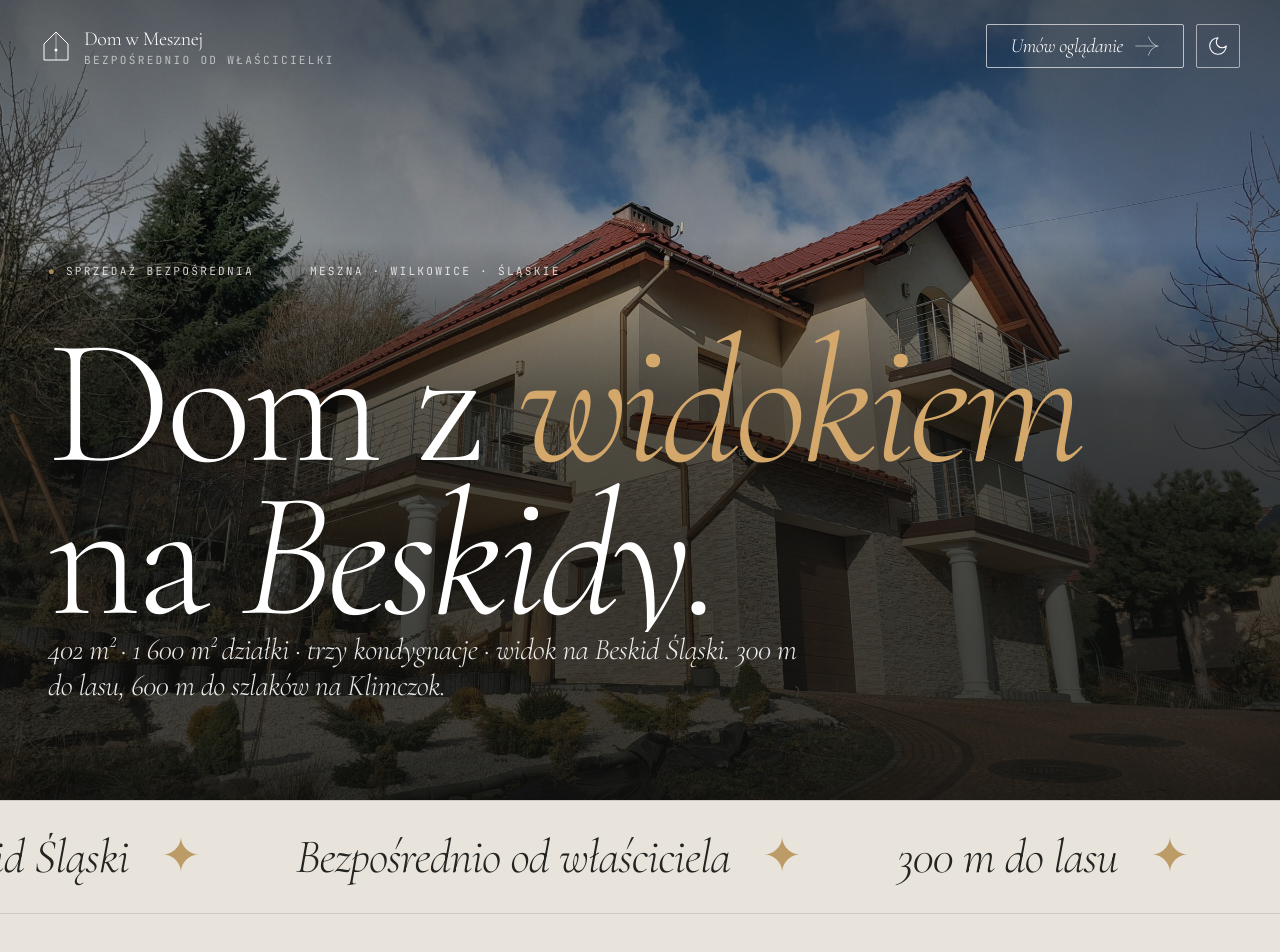
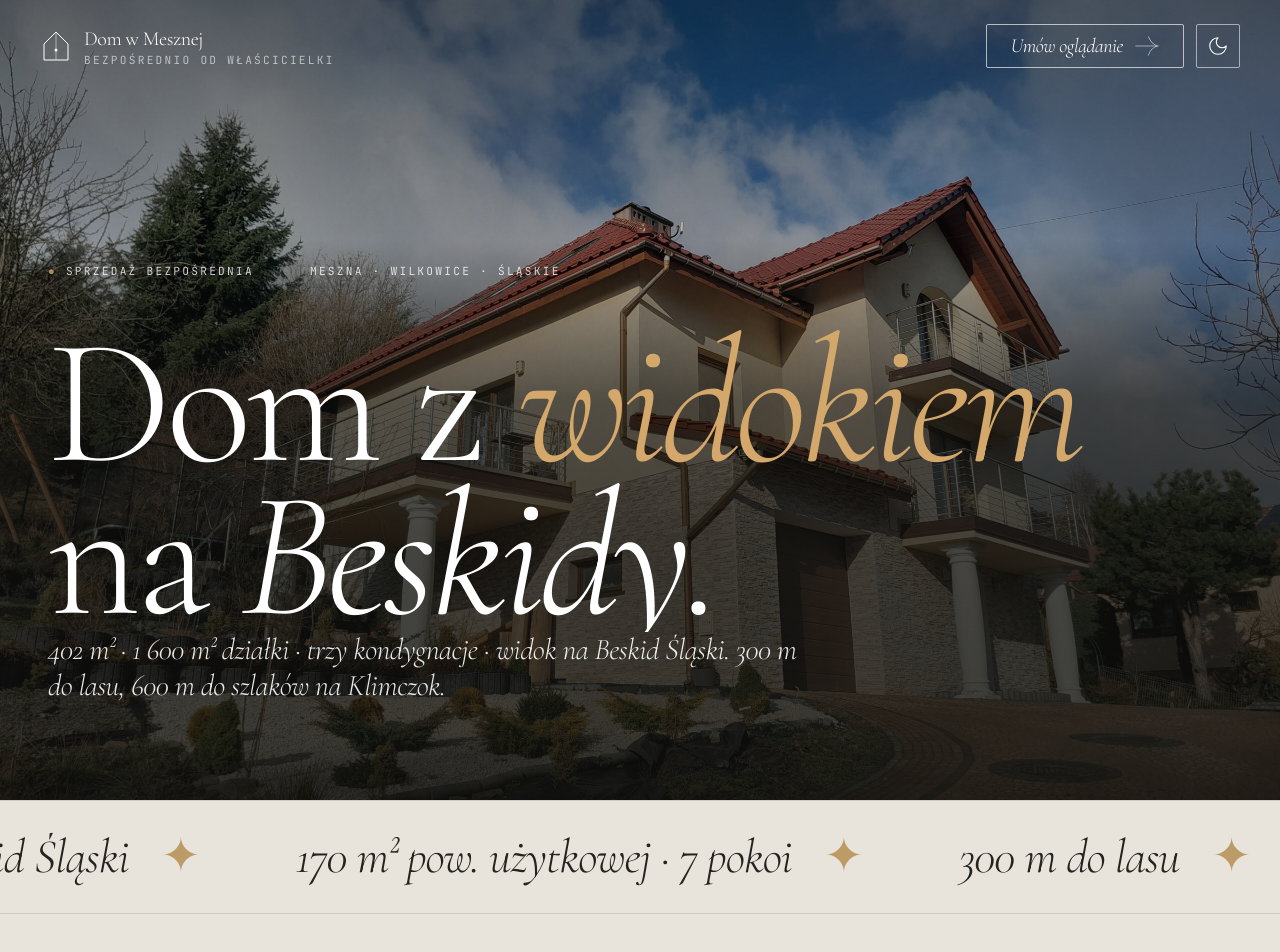
Before and after one commit to katpilarz/dom-meszna, a Next.js app: page / in a window 1280 px wide. Shown: the top 952 px of the page. Built offline with nearby package versions, Linux system fonts and the light colour scheme.

Commit message:
plans update with hover effect

```diff
--- a/components/Marquee.tsx
+++ b/components/Marquee.tsx
@@ -3,15 +3,16 @@
 export default function Marquee() {
   const items = [
     'Beskid Śląski',
-    'Bezpośrednio od właściciela',
+    '170 m² pow. użytkowej · 7 pokoi',
     '300 m do lasu',
-    '600 m do szlaków na Klimczok',
-    'Budowa 2018',
-    '402 m² · 7 pokoi',
+    'Oddany do użytku 2018',
     'Działka 1 600 m²',
     'Bielsko-Biała 10 km',
+    '600 m do szlaków na Klimczok',
     'Szczyrk 7 km',
     'Bez pośredników',
+    '402 m² pow. całkowitej',
+
   ];
 
   return (
--- a/components/Plans.tsx
+++ b/components/Plans.tsx
@@ -10,8 +10,7 @@ const plans = [
   { src: '/images/plans/plan-przekroj.jpg', title: 'Przekrój',   subtitle: 'Przekroje A-A i C-C · spadek dachu 39°' },
   { src: '/images/plans/plan-parter.jpg',   title: 'Parter',     subtitle: 'Otwarta przestrzeń' },
   { src: '/images/plans/plan-poddasze.jpg', title: 'Poddasze',   subtitle: 'Pokoje pod skosami · balkon · druga łazienka' },
-    { src: '/images/plans/plan-pietro.jpg',   title: 'Poziom 0',     subtitle: 'Garaż · pomieszczenia gospodarcze' },
-
+  { src: '/images/plans/plan-pietro.jpg',   title: 'Poziom 0',   subtitle: 'Garaż · pomieszczenia gospodarcze' },
 ];
 
 export default function Plans() {
@@ -61,13 +60,11 @@ export default function Plans() {
 
         <div className="grid grid-cols-1 md:grid-cols-2 lg:grid-cols-3 gap-6 md:gap-8">
           {plans.map((p) => (
-            <div key={p.title} className="plan-item">
+            <div key={p.title} className="plan-item group cursor-zoom-in">
               <div
-                className="plan-paper rounded-sm relative flex items-center justify-center overflow-hidden"
+                className="plan-paper bg-[var(--bg-alt)] rounded-sm border border-[var(--line-strong)] relative flex items-center justify-center overflow-hidden transition-colors duration-500 group-hover:border-[var(--accent)]"
                 style={{
-                  background: '#f4f1ea',
                   padding: '1.5rem',
-                  border: '1px solid rgba(14, 14, 12, 0.15)',
                   aspectRatio: '5 / 7',
                 }}
               >
@@ -75,8 +72,8 @@ export default function Plans() {
                   src={p.src}
                   alt={p.title}
                   fill
-                  className="object-contain"
-                  style={{ filter: 'contrast(1.1)', padding: '1.5rem' }}
+                  className="object-contain transition-transform duration-700 ease-out group-hover:scale-125"
+                  style={{ filter: 'contrast(1.4)', padding: '1.5rem' }}
                   sizes="(max-width: 768px) 100vw, 33vw"
                 />
               </div>
```
Lines whose indentation alone changed are shown as unchanged.
